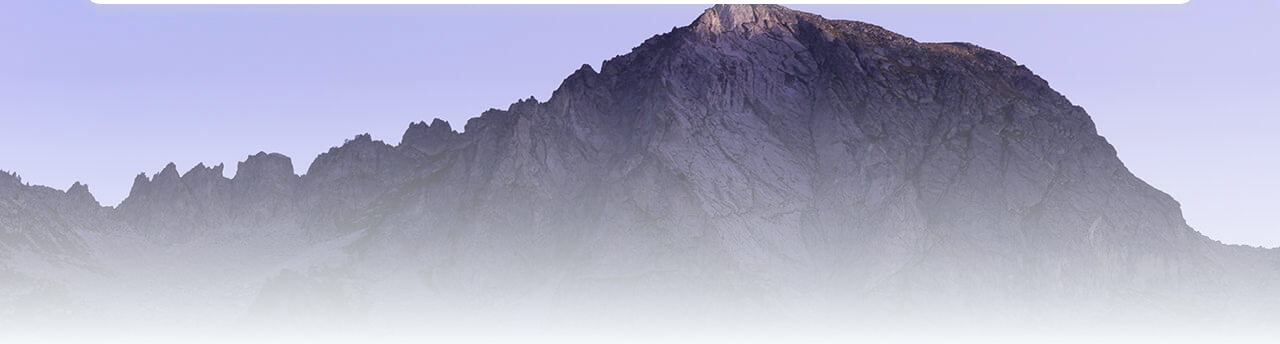
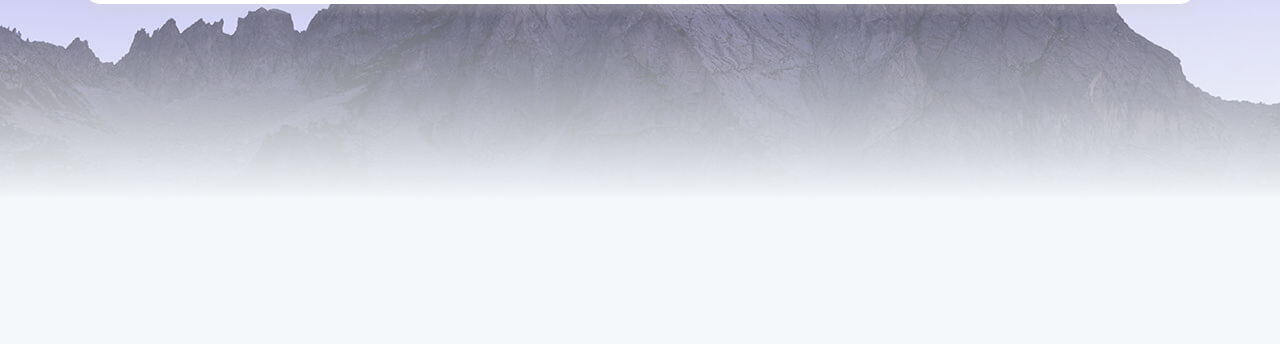
Before and after one commit to puerro/nav, a plain HTML site: page index.html in a window 1280 px wide. Shown: the part 736-1080 px from the top of the page. After the commit the page ends 936 px from the top, so only its background shows below. Drawn offline with nearby package versions, Linux system fonts and the light colour scheme; a script that the page names is missing.

Commit message:
Update style.css

```diff
--- a/style.css
+++ b/style.css
@@ -59,7 +59,7 @@ svg.icon { width: 14px; height: 14px; margin: 0 5px 0 8px; vertical-align: -0.15
     position: absolute;
     width: 100%;
     overflow: hidden;
-    left: 0; top:0;
+    left: 0; top:-144px;
     max-height: 1080px;
 }
 .banner-video video{width:2048px; float:left; }
```
